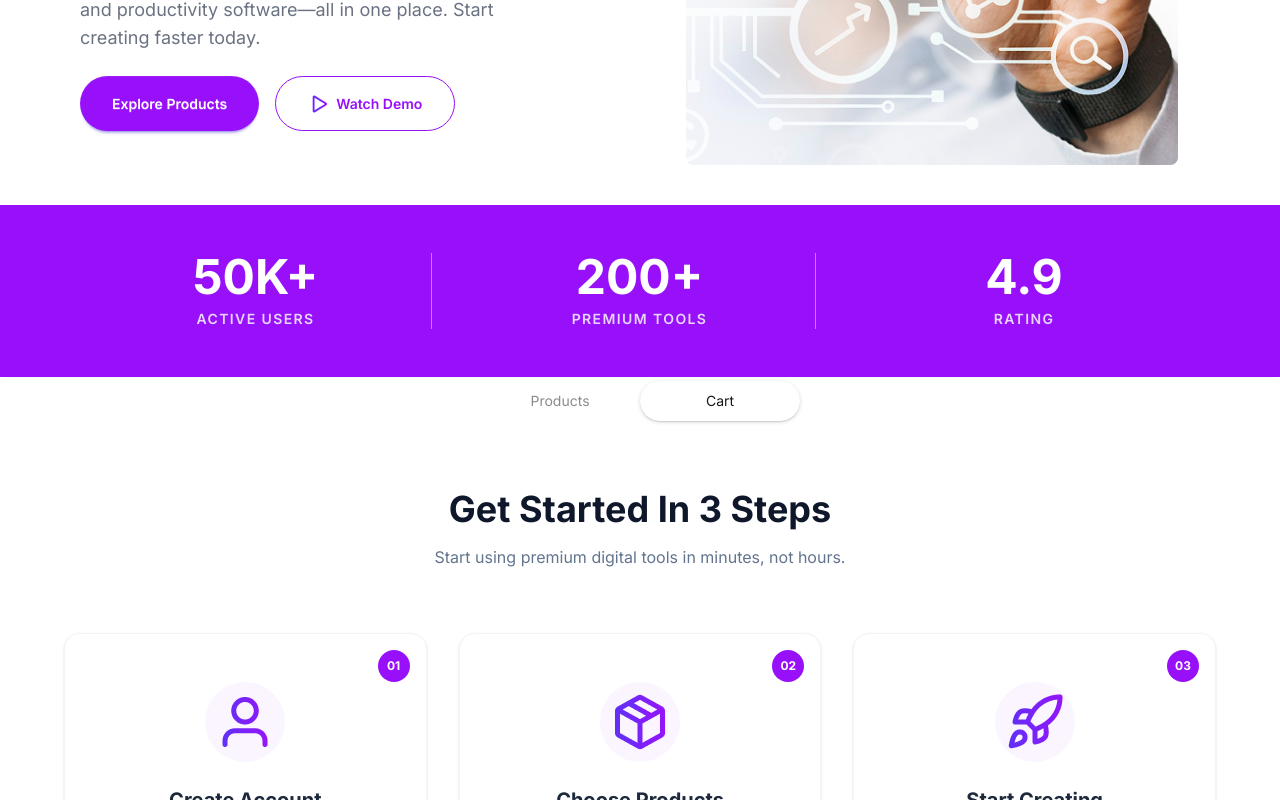
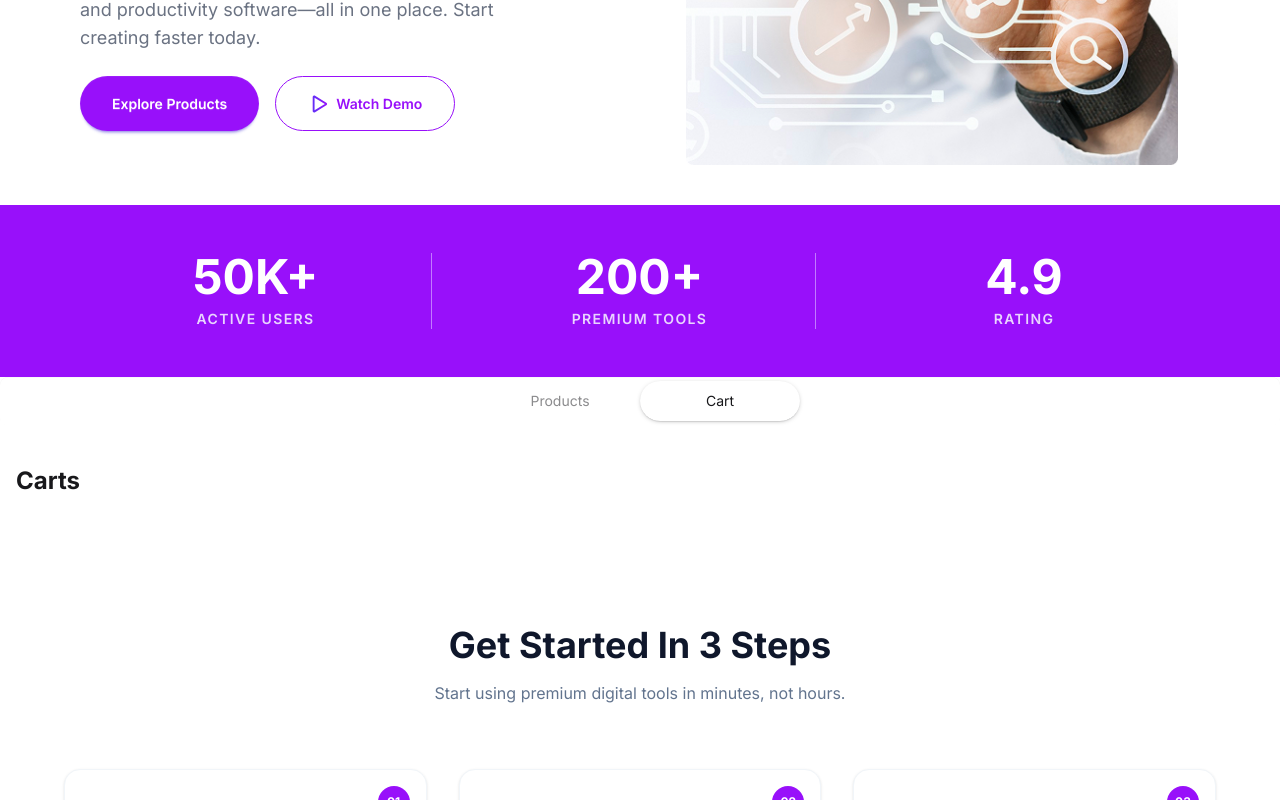
Before and after one commit to NilaRaniNath/DigiTools-Platforms, a React (Vite) app: page / in a window 1280 px wide. Both pictures are taken after a click on the radio button "Cart". Shown: the part 496-1296 px from the top of the page. Built offline with nearby package versions, Linux system fonts and the light colour scheme.

Commit message:
carts section add

```diff
--- a/src/App.jsx
+++ b/src/App.jsx
@@ -22,7 +22,8 @@ const productPromise =getProducts()
 
 function App() {
    const [activeTab, setActiveTab ] =useState("product")
-  console.log(activeTab)
+  const [carts, setCarts] =useState([])
+
   return (
 
       <>
@@ -38,11 +39,11 @@ function App() {
   <input type="radio" name="my_tabs_1" className="tab rounded-full w-40" aria-label="Cart" onClick={() => setActiveTab("Cart")} />
 </div>
 
-    {activeTab === "model" && <Suspense fallback=<span className="loading loading-infinity loading-xl"></span>>
-        <Products productPromise={productPromise} ></Products>
+    {activeTab === "product" && <Suspense fallback= <span className="loading loading-infinity loading-xl"></span>>
+        <Products productPromise={productPromise}  carts={carts} setCarts={setCarts} ></Products>
     </Suspense>}
 
-    {activeTab === "cart" && <Cart></Cart>}
+    {activeTab === "Cart" && <Cart carts={carts}></Cart>}
 
       <Getstarted></Getstarted>
       <Cards></Cards>
--- a/src/Cart.jsx
+++ b/src/Cart.jsx
@@ -1,9 +1,41 @@
 import React from 'react';
 
-const Cart = () => {
+const Cart = ({ carts }) => {
+    // ডাটা ঠিকঠাক আসছে কি না তা চেক করার জন্য
+    console.log(carts);
+
     return (
-        <div>
-            <h1 className='bg-red-500'>Cart</h1>
+        <div className='py-10 container mx-auto px-4'>
+            <h1 className='text-2xl font-bold mb-6'>Carts</h1>
+            <div className='grid grid-cols-1 md:grid-cols-3 gap-6'>
+                {
+
+                    carts && carts.map(item => (
+
+
+                        <div key={item.id} className="border p-4 rounded-xl shadow-sm bg-white relative flex">
+
+
+                            <div className="flex justify-center items-center gap-2">
+
+                                <div className="w-16 h-16 mb-4 ">
+                                    <img
+                                        src={item.icon}
+                                        alt={item.name}
+                                        className="w-full h-full object-contain"
+                                    />
+                                </div>
+                                <div>
+                                    <h3 className="font-bold">{item.name}</h3>
+                                <p className="text-purple-600 font-bold">${item.price}/{item.period}</p>
+                                </div>
+
+
+                            </div>
+                        </div>
+                    ))
+                }
+            </div>
         </div>
     );
 };
--- a/src/Product.jsx
+++ b/src/Product.jsx
@@ -1,9 +1,10 @@
 import React, { useState } from 'react';
 
-const Product = ({product}) => {
+const Product = ({product,carts, setCarts}) => {
     const [isBuy, setIsBuy] = useState(false)
     const handleBuyNow =() => {
         setIsBuy(true)
+        setCarts([...carts,product])
     }
     return (
         <div className='shadow-lg rounded-lg border'>
--- a/src/Products.jsx
+++ b/src/Products.jsx
@@ -2,7 +2,7 @@ import React, { use } from 'react';
 
 import Product from './Product';
 
-const Products = ({productPromise}) => {
+const Products = ({productPromise, carts, setCarts}) => {
     const products = use(productPromise)
 
     return (
@@ -14,7 +14,7 @@ const Products = ({productPromise}) => {
 
             <div className='grid md:grid-cols-2 lg:grid-cols-3 gap-8 mt-10 '>
                 {products.map(product=>
-                    <Product key={product.id} product={product}></Product>
+                    <Product key={product.id} product={product} carts={carts} setCarts={setCarts}></Product>
                 )}
             </div>
 
```
